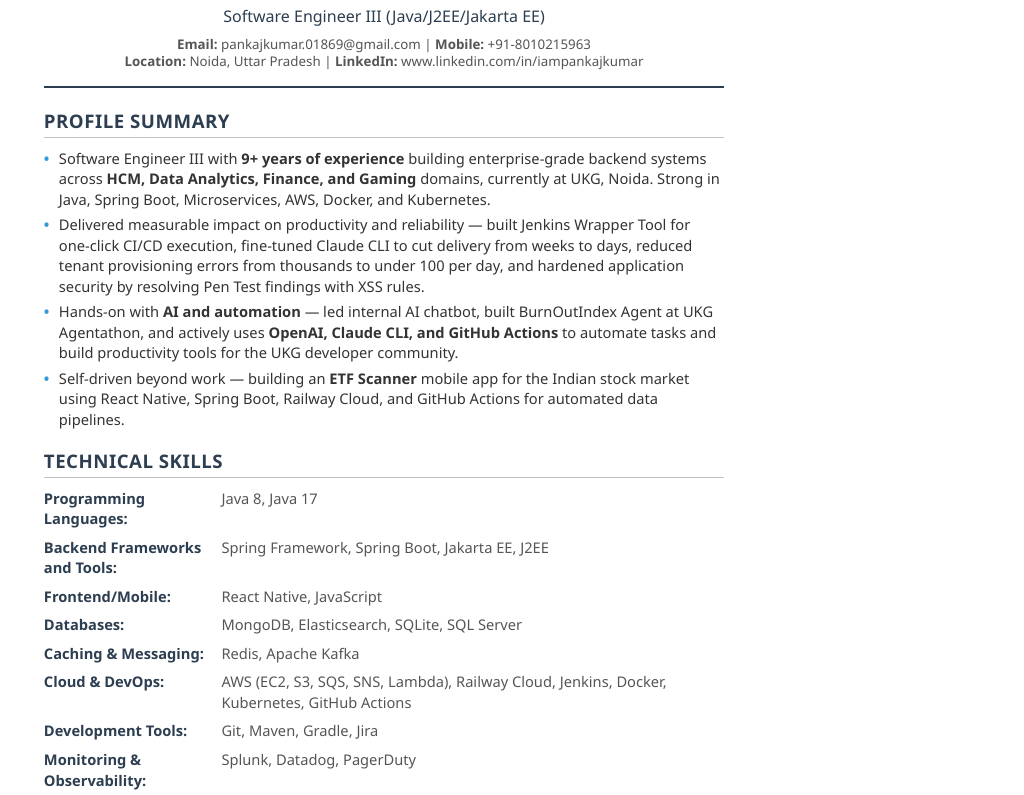
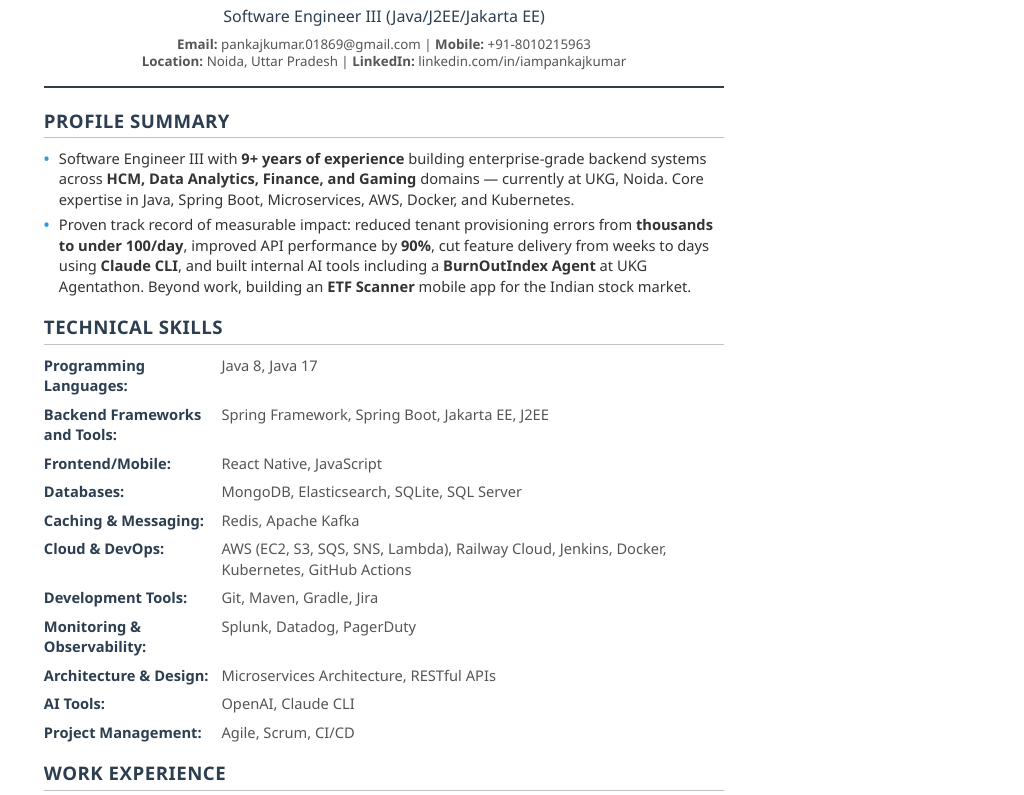
Before and after one commit to iampankajkumar/iampankajkumar.github.io, a plain HTML site: page resume.html in a window 1280 px wide. Shown: the part 104-899 px from the top of the page, without its empty margins (256-1280 px from the left). Drawn offline with Linux system fonts and the light colour scheme.

Commit message:
Refactor resume HTML for clarity and updates
Updated profile summary and technical skills sections. Removed redundant styles and improved formatting.

```diff
--- a/resume.html
+++ b/resume.html
@@ -9,7 +9,6 @@
             body { margin: 0; }
             .page-break { page-break-before: always; }
         }
-
         .download-buttons {
             position: fixed;
             top: 20px;
@@ -18,7 +17,6 @@
             gap: 10px;
             z-index: 1000;
         }
-
         .download-btn {
             display: flex;
             align-items: center;
@@ -32,26 +30,17 @@
             transition: all 0.3s ease;
             box-shadow: 0 2px 4px rgba(0,0,0,0.1);
         }
-
         .pdf-btn {
             background: linear-gradient(135deg, #e74c3c, #c0392b);
             color: white;
         }
-
         .pdf-btn:hover {
             background: linear-gradient(135deg, #c0392b, #a93226);
             transform: translateY(-2px);
             box-shadow: 0 4px 8px rgba(0,0,0,0.2);
         }
-
-        .download-btn svg {
-            flex-shrink: 0;
-        }
-
-        @media print {
-            .download-buttons { display: none; }
-        }
-
+        .download-btn svg { flex-shrink: 0; }
+        @media print { .download-buttons { display: none; } }
         @media (max-width: 768px) {
             .download-buttons {
                 position: relative;
@@ -60,14 +49,9 @@
                 justify-content: center;
                 margin-bottom: 20px;
             }
-            .download-btn {
-                padding: 8px 12px;
-                font-size: 12px;
-            }
+            .download-btn { padding: 8px 12px; font-size: 12px; }
         }
-
         * { margin: 0; padding: 0; box-sizing: border-box; }
-
         body {
             font-family: 'Segoe UI', Tahoma, Geneva, Verdana, sans-serif;
             line-height: 1.4;
@@ -79,14 +63,12 @@
             padding: 15mm;
             min-height: 297mm;
         }
-
         .header {
             text-align: center;
             margin-bottom: 20px;
             border-bottom: 2px solid #2c3e50;
             padding-bottom: 15px;
         }
-
         .header h1 {
             font-size: 24pt;
             font-weight: bold;
@@ -94,15 +76,12 @@
             margin-bottom: 8px;
             letter-spacing: 1px;
         }
-
         .contact-info {
             font-size: 10pt;
             color: #555;
             line-height: 1.3;
         }
-
         .section { margin-bottom: 18px; }
-
         .section-title {
             font-size: 14pt;
             font-weight: bold;
@@ -113,18 +92,15 @@
             text-transform: uppercase;
             letter-spacing: 0.5px;
         }
-
         .summary ul, .highlights ul {
             list-style: none;
             padding-left: 0;
         }
-
         .summary li, .highlights li {
             margin-bottom: 5px;
             padding-left: 15px;
             position: relative;
         }
-
         .summary li:before, .highlights li:before {
             content: "•";
             color: #3498db;
@@ -132,58 +108,47 @@
             position: absolute;
             left: 0;
         }
-
         .skills-grid {
             display: grid;
             grid-template-columns: 1fr 3fr;
             gap: 10px;
             margin-bottom: 8px;
         }
-
         .skill-category { font-weight: bold; color: #2c3e50; }
         .skill-list { color: #555; }
-
         .job {
             margin-bottom: 16px;
             border-left: 3px solid #3498db;
             padding-left: 12px;
         }
-
         .job-header { margin-bottom: 8px; }
-
         .job-title {
             font-size: 12pt;
             font-weight: bold;
             color: #2c3e50;
             margin-bottom: 2px;
         }
-
         .company-project {
             font-size: 10pt;
             color: #666;
             margin-bottom: 2px;
         }
-
         .duration {
             font-size: 10pt;
             color: #888;
             font-style: italic;
         }
-
         .responsibilities { margin-top: 6px; }
-
         .responsibilities ul {
             list-style: none;
             padding-left: 0;
         }
-
         .responsibilities li {
             margin-bottom: 4px;
             padding-left: 15px;
             position: relative;
             text-align: justify;
         }
-
         .responsibilities li:before {
             content: "•";
             color: #3498db;
@@ -191,27 +156,22 @@
             position: absolute;
             left: 0;
         }
-
         .education-item {
             display: flex;
             justify-content: space-between;
             align-items: center;
             padding: 6px 0;
         }
-
         .degree { font-weight: bold; color: #2c3e50; }
         .education-details { color: #666; font-size: 10pt; }
-
         .personal-grid {
             display: grid;
             grid-template-columns: 1fr 2fr;
             gap: 8px;
             margin-bottom: 6px;
         }
-
         .personal-label { font-weight: bold; color: #2c3e50; }
         .personal-value { color: #555; }
-
         @media print {
             body { padding: 10mm; font-size: 10pt; }
             .header h1 { font-size: 20pt; }
@@ -238,23 +198,20 @@
         <div style="font-size: 12pt; color: #2c3e50; margin-bottom: 8px;">Software Engineer III (Java/J2EE/Jakarta EE)</div>
         <div class="contact-info">
             <strong>Email:</strong> pankajkumar.01869@gmail.com | <strong>Mobile:</strong> +91-8010215963<br>
-            <strong>Location:</strong> Noida, Uttar Pradesh | <strong>LinkedIn:</strong> www.linkedin.com/in/iampankajkumar
+            <strong>Location:</strong> Noida, Uttar Pradesh | <strong>LinkedIn:</strong> linkedin.com/in/iampankajkumar
         </div>
     </div>
 
     <div class="section summary">
         <h2 class="section-title">Profile Summary</h2>
         <ul>
-            <li>Software Engineer III with <strong>9+ years of experience</strong> building enterprise-grade backend systems across <strong>HCM, Data Analytics, Finance, and Gaming</strong> domains, currently at UKG, Noida. Strong in Java, Spring Boot, Microservices, AWS, Docker, and Kubernetes.</li>
-            <li>Delivered measurable impact on productivity and reliability — built Jenkins Wrapper Tool for one-click CI/CD execution, fine-tuned Claude CLI to cut delivery from weeks to days, reduced tenant provisioning errors from thousands to under 100 per day, and hardened application security by resolving Pen Test findings with XSS rules.</li>
-            <li>Hands-on with <strong>AI and automation</strong> — led internal AI chatbot, built BurnOutIndex Agent at UKG Agentathon, and actively uses <strong>OpenAI, Claude CLI, and GitHub Actions</strong> to automate tasks and build productivity tools for the UKG developer community.</li>
-            <li>Self-driven beyond work — building an <strong>ETF Scanner</strong> mobile app for the Indian stock market using React Native, Spring Boot, Railway Cloud, and GitHub Actions for automated data pipelines.</li>
+            <li>Software Engineer III with <strong>9+ years of experience</strong> building enterprise-grade backend systems across <strong>HCM, Data Analytics, Finance, and Gaming</strong> domains — currently at UKG, Noida. Core expertise in Java, Spring Boot, Microservices, AWS, Docker, and Kubernetes.</li>
+            <li>Proven track record of measurable impact: reduced tenant provisioning errors from <strong>thousands to under 100/day</strong>, improved API performance by <strong>90%</strong>, cut feature delivery from weeks to days using <strong>Claude CLI</strong>, and built internal AI tools including a <strong>BurnOutIndex Agent</strong> at UKG Agentathon. Beyond work, building an <strong>ETF Scanner</strong> mobile app for the Indian stock market.</li>
         </ul>
     </div>
 
     <div class="section">
         <h2 class="section-title">Technical Skills</h2>
-
         <div class="skills-grid">
             <div class="skill-category">Programming Languages:</div>
             <div class="skill-list">Java 8, Java 17</div>
@@ -286,10 +243,6 @@
         <div class="skills-grid">
             <div class="skill-category">Monitoring &amp; Observability:</div>
             <div class="skill-list">Splunk, Datadog, PagerDuty</div>
-        </div>
-        <div class="skills-grid">
-            <div class="skill-category">Testing:</div>
-            <div class="skill-list">JUnit, Manual Testing, API Testing</div>
         </div>
         <div class="skills-grid">
             <div class="skill-category">Architecture &amp; Design:</div>
```
